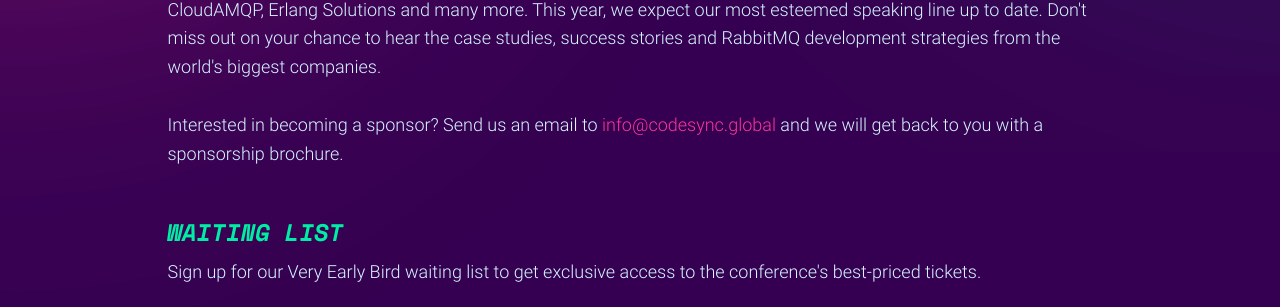
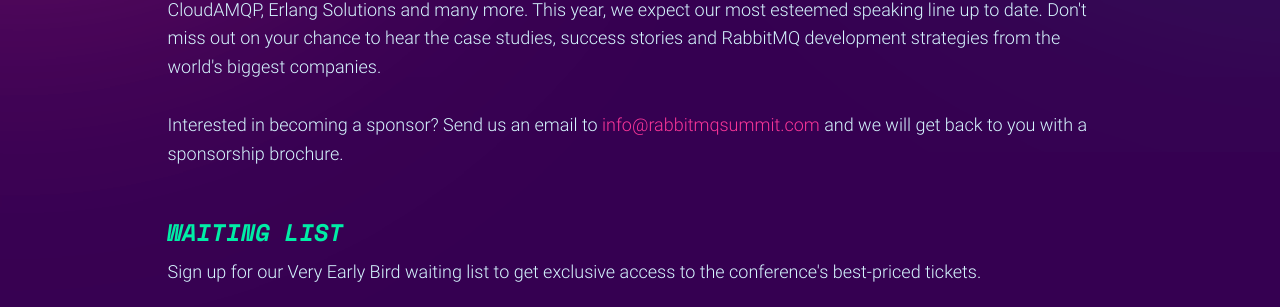
Before and after one commit to isabella232/rabbitmq-summit-1, a Jekyll site: the page built from index.html, in a window 1280 px wide and 900 px high, scrolled down 388 px. Shown: the part 148-455 px from the top of the window. Built offline with Jekyll 4.4.1, drawn with Linux system fonts in a browser that asks for light colours; nearby versions of some CDN libraries; comment, search, counter and statistics services are not loaded.

Commit message:
Add section dividers

```diff
--- a/index.html
+++ b/index.html
@@ -31,7 +31,7 @@ footer-logo: /img/logo-2021-pink.png
               Past events have included speakers from Pivotal (creators of RabibtMQ, Goldman Sachs, Bloomberg, Microsoft, CloudAMQP, Erlang Solutions and many more.
               This year, we expect our most esteemed speaking line up to date.
               Don't miss out on your chance to hear the case studies, success stories and RabbitMQ development strategies from the world's biggest companies.<br><br>
-              Interested in becoming a sponsor? Send us an email to <a href="mailto:info@codesync.global" class="pink">info@codesync.global</a> and we will get back to you with a sponsorship brochure.<br><br>
+              Interested in becoming a sponsor? Send us an email to <a href="mailto:info@rabbitmqsummit.com" class="pink">info@rabbitmqsummit.com</a> and we will get back to you with a sponsorship brochure.<br><br>
 
               <h4 class="text-uppercase text-secondary editable">Waiting list</h4>
               Sign up for our Very Early Bird waiting list to get exclusive access to the conference's best-priced tickets.<br>
@@ -138,6 +138,9 @@ footer-logo: /img/logo-2021-pink.png
       </div>
     </div>
   </section>
+  <div class="img-effect-wrap mb-3">
+    <img src="/img/line-green.png" alt="image description" class="w-100">
+  </div>
   <section class="bg-light pt-6 pb-6 pb-xl-6 ">
     <div class="container">
       <div class="row justify-content-center mb-3">
@@ -153,6 +156,9 @@ footer-logo: /img/logo-2021-pink.png
       </div>
     </div>
   </section>
+  <div class="img-effect-wrap mb-3">
+    <img src="/img/line-green.png" alt="image description" class="w-100">
+  </div>
   <section class="skew-img-section bg-light pb-0 pt-6 pt-xl-7">
     <div class="container-fluid">
       <div class="row justify-content-center mb-5">
```
